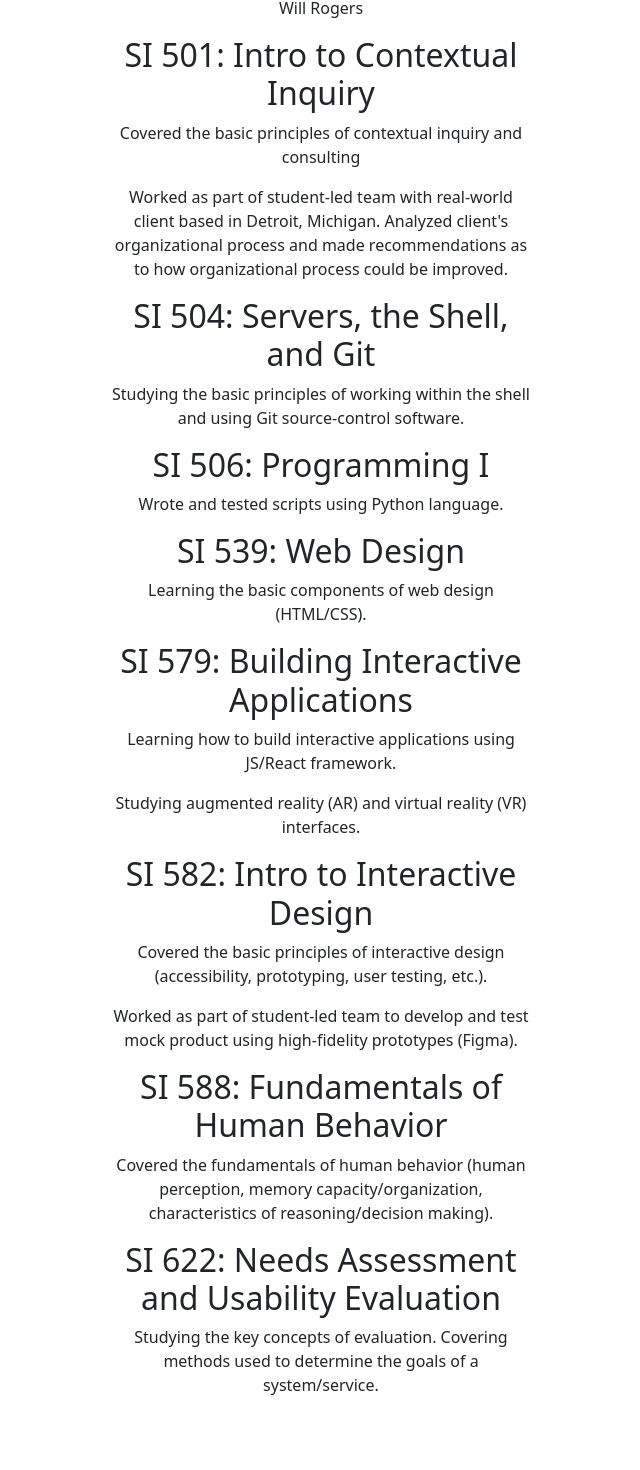
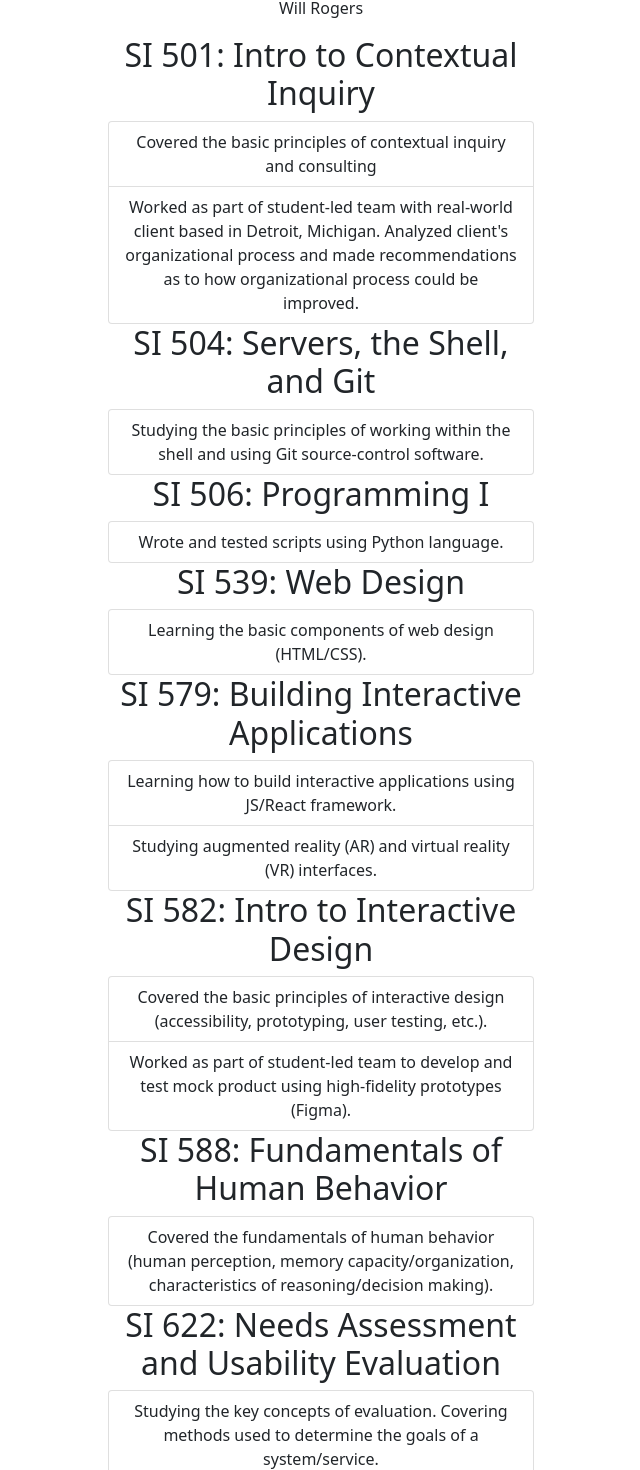
Before and after one commit to mrthorpe12/personal_portfolio, a React (Create React App) app in the folder portfolio/: page /graduate in a window 1280 px wide. Shown: the part 188-1658 px from the top of the page, without its empty margins (319-959 px from the left). Before the commit the page ends 1601 px from the top, so only its background shows below. Built offline with nearby package versions, Linux system fonts and the light colour scheme.

Commit message:
Restyle page. Add content to PersonalProjects, TeamProjects. Add ListGroup element to Graduate, Undergrad, Secondary. Add images.

```diff
--- a/portfolio/src/App.css
+++ b/portfolio/src/App.css
@@ -51,5 +51,12 @@ main div {
 .img-responsive {
   height: auto;
   width: 300px;
+  border: 2px solid black;
   border-radius: 10px;
+  margin: 10px;
 }
+
+#affinity {
+  height: auto;
+  width: 1000px;
+}
--- a/portfolio/src/components/Graduate.js
+++ b/portfolio/src/components/Graduate.js
@@ -1,4 +1,5 @@
 import React from "react";
+import { ListGroup } from 'react-bootstrap';
 
 const Graduate = () => {
     return (
@@ -6,29 +7,45 @@ const Graduate = () => {
             <h1>University of Michigan - Ann Arbor</h1>
             <p><strong>"Everybody is ignorant, only on different subjects."</strong> - Will Rogers</p>
             <h2>SI 501: Intro to Contextual Inquiry</h2>
-            <p>Covered the basic principles of contextual inquiry and consulting</p>
-            <p>Worked as part of student-led team with real-world client based in Detroit, Michigan. Analyzed client's
-                organizational process and made recommendations as to how organizational process could be improved.</p>
+            <ListGroup>
+                <ListGroup.Item>Covered the basic principles of contextual inquiry and consulting</ListGroup.Item>
+                <ListGroup.Item>Worked as part of student-led team with real-world client based in Detroit, Michigan. Analyzed client's
+                    organizational process and made recommendations as to how organizational process could be improved.</ListGroup.Item>
+            </ListGroup>
             <h2>SI 504: Servers, the Shell, and Git</h2>
-            <p>Studying the basic principles of working within the shell and using Git source-control software.</p>
+            <ListGroup>
+                <ListGroup.Item>Studying the basic principles of working within the shell and using Git source-control software.</ListGroup.Item>
+            </ListGroup>
             <h2>SI 506: Programming I</h2>
-            <p>Wrote and tested scripts using Python language.</p>
+            <ListGroup>
+                <ListGroup.Item>Wrote and tested scripts using Python language.</ListGroup.Item>
+            </ListGroup>
             <h2>SI 539: Web Design</h2>
-            <p>Learning the basic components of web design (HTML/CSS).</p>
+            <ListGroup>
+                <ListGroup.Item>Learning the basic components of web design (HTML/CSS).</ListGroup.Item>
+            </ListGroup>
             <h2>SI 579: Building Interactive Applications</h2>
-            <p>Learning how to build interactive applications using JS/React framework.</p>
-            <p>Studying augmented reality (AR) and virtual reality (VR) interfaces.</p>
+            <ListGroup>
+                <ListGroup.Item>Learning how to build interactive applications using JS/React framework.</ListGroup.Item>
+                <ListGroup.Item>Studying augmented reality (AR) and virtual reality (VR) interfaces.</ListGroup.Item>
+            </ListGroup>
             <h2>SI 582: Intro to Interactive Design</h2>
-            <p>Covered the basic principles of interactive design (accessibility, prototyping, user testing, etc.).
-            </p>
-            <p>Worked as part of student-led team to develop and test mock product using high-fidelity prototypes
-                (Figma).</p>
+            <ListGroup>
+                <ListGroup.Item>Covered the basic principles of interactive design (accessibility, prototyping, user testing, etc.).
+                </ListGroup.Item>
+                <ListGroup.Item>Worked as part of student-led team to develop and test mock product using high-fidelity prototypes
+                    (Figma).</ListGroup.Item>
+            </ListGroup>
             <h2>SI 588: Fundamentals of Human Behavior</h2>
-            <p>Covered the fundamentals of human behavior (human perception, memory capacity/organization,
-                characteristics of reasoning/decision making).</p>
+            <ListGroup>
+                <ListGroup.Item>Covered the fundamentals of human behavior (human perception, memory capacity/organization,
+                    characteristics of reasoning/decision making).</ListGroup.Item>
+            </ListGroup>
             <h2>SI 622: Needs Assessment and Usability Evaluation</h2>
-            <p>Studying the key concepts of evaluation. Covering methods used to determine the goals of a
-                system/service.</p>
+            <ListGroup>
+                <ListGroup.Item>Studying the key concepts of evaluation. Covering methods used to determine the goals of a
+                    system/service.</ListGroup.Item>
+            </ListGroup>
         </div>
     )
 }
--- a/portfolio/src/components/PersonalProjects.js
+++ b/portfolio/src/components/PersonalProjects.js
@@ -4,8 +4,12 @@ const Personal = () => {
     return (
         <div>
             <h1>Personal Projects</h1>
-            <h2>SI 501 Consulting Project</h2>
-            <p>As part of my first semester coursework at UMSI, I worked as part of a student-led team to help EcoWorks, a local non-profit, improve their organizational process.  Founded in 1981, EcoWorks is dedicated to helping low-income homeowners in Metro Detroit make their homes more energy-efficient.  Our team interviewed the organization's employees, as well as homeowners who had been helped by EcoWorks, and succeeded in putting together a plan for how EcoWorks could more efficiently manage their operations.</p>
+            <h2>Cartography</h2>
+            <p>My initial interest in maps is what led me to the field of information science.  Below is an example of my work using ESRI's ArcGIS suite.</p>
+            {/* insert images */}
+            <h2>Front-End Development</h2>
+            <p>Below is an example of a travel website I built using HTML/CSS, with some JavaScript functionalities included.</p>
+            {/* insert images/site link */}
         </div>
     )
 }
--- a/portfolio/src/components/Secondary.js
+++ b/portfolio/src/components/Secondary.js
@@ -1,13 +1,16 @@
 import React from "react";
+import { ListGroup } from "react-bootstrap";
 
 const Secondary = () => {
     return (
         <div>
             <h1>David H. Hickman High School</h1>
             <p><strong>"Everybody is ignorant, only on different subjects."</strong> - Will Rogers</p>
-            <p>Diploma with High Honors</p>
-            <p>3.8 GPA</p>
-            <p>AP Capstone Scholar</p>
+            <ListGroup>
+                <ListGroup.Item>Diploma with High Honors</ListGroup.Item>
+                <ListGroup.Item>3.8 GPA</ListGroup.Item>
+                <ListGroup.Item>AP Capstone Scholar</ListGroup.Item>
+            </ListGroup>
         </div>
     )
 }
--- a/portfolio/src/components/TeamProjects.js
+++ b/portfolio/src/components/TeamProjects.js
@@ -1,9 +1,20 @@
 import React from "react";
+import affinity from "../images/ecoworks_affinity.PNG";
+import ecoworksLogo from "../images/ecoworks_logo.webp";
 
 const Team = () => {
     return (
         <div>
             <h1>Team Projects</h1>
+            <h2>SI 501 Consulting Project</h2>
+            <p>As part of my first semester coursework at UMSI, I worked as part of a student-led team to help EcoWorks, a Detroit-area non-profit, improve their organizational process.  Founded in 1981, EcoWorks is dedicated to helping low-income homeowners in Metro Detroit make their homes more energy-efficient.  Our team interviewed the organization's employees, as well as homeowners who had been helped by EcoWorks, and succeeded in putting together a plan for how EcoWorks could more efficiently manage their operations.</p>
+            <img className='img-responsive' src={ecoworksLogo} alt="EcoWorks logo"></img>
+            <img className='img-responsive' id="affinity" src={affinity} alt="Affinity wall"></img>
+            <h2>SI 582 Mobile App Prototype</h2>
+            <p>For SI 582 (intro to interactive design), I worked as part of a student-led team to design a mobile app that would remind users to take periodic breaks while working remotely.  Our team developed rough sketches of how the product ought to look, and then used Figma to create a high-fidelity prototype based on these sketches.</p>
+            {/* insert images here */}
+            <h2>SI 622 Consulting Project</h2>
+            <p>This semester, I worked as part of a student-led team to analyze an external client's software platform.  As a team, we conducted user interviews and usability testing in order to determine which of the platform's features needed improvement.</p>
         </div>
     )
 }
--- a/portfolio/src/components/Undergrad.js
+++ b/portfolio/src/components/Undergrad.js
@@ -1,4 +1,5 @@
 import React from "react";
+import { ListGroup } from 'react-bootstrap';
 
 const Undergrad = () => {
     return (
@@ -6,10 +7,14 @@ const Undergrad = () => {
             <h1>University of Wisconsin - Madison</h1>
             <p><strong>"Everybody is ignorant, only on different subjects."</strong> - Will Rogers</p>
             <h2>CS 200: Programming I</h2>
-            <p>Wrote and tested basic programs using Java</p>
+            <ListGroup>
+                <ListGroup.Item>Wrote and tested basic programs using Java</ListGroup.Item>
+            </ListGroup>
             <h2>LIS 351: Intro to Digital Information</h2>
-            <p>Gained experience working with SQL datasets</p>
-            <p>Wrote and published personal webpage on GitHub</p>
+            <ListGroup>
+                <ListGroup.Item>Gained experience working with SQL datasets</ListGroup.Item>
+                <ListGroup.Item>Wrote and published personal webpage on GitHub</ListGroup.Item>
+            </ListGroup>
         </div>
     )
 }
```
Also changed, not shown: portfolio/src/images/ecoworks_affinity.PNG (added), portfolio/src/images/ecoworks_logo.webp (added).
